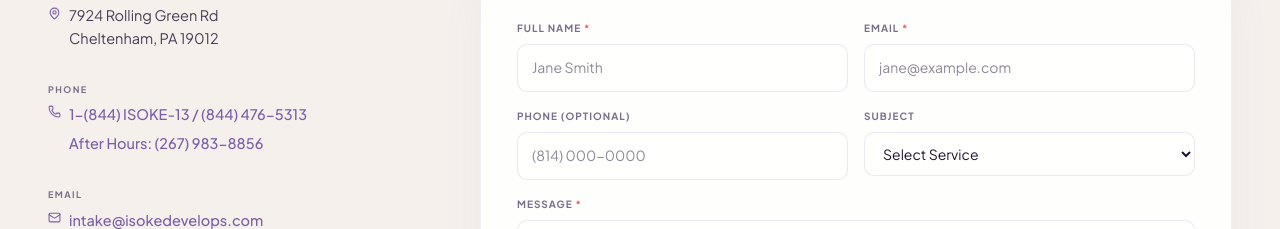
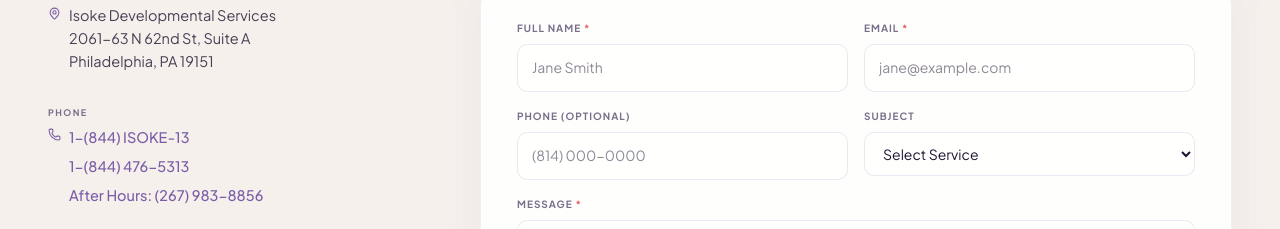
Before and after one commit to gridhouse-digital/Isoke-developmental-services, a React (Vite) app: page /contact in a window 1280 px wide. Shown: the part 387-616 px from the top of the page. Built offline with nearby package versions, Linux system fonts and the light colour scheme.

Commit message:
Update contact information and address in multiple files; enhance .gitignore for environment and test artifacts.

```diff
--- a/index.html
+++ b/index.html
@@ -53,14 +53,14 @@
           "url": "https://isokedevelops.com",
           "logo": "https://isokedevelops.com/isoke logo.png",
           "image": "https://isokedevelops.com/og-image.png",
-          "telephone": "(844) 476-5313",
+          "telephone": "1-(844) ISOKE-13, 1-(844) 476-5313",
           "email": "intake@isokedevelops.com",
           "address": {
             "@type": "PostalAddress",
-            "streetAddress": "7924 Rolling Green Rd",
-            "addressLocality": "Cheltenham",
+            "streetAddress": "2061-63 N 62nd St, Suite A",
+            "addressLocality": "Philadelphia",
             "addressRegion": "PA",
-            "postalCode": "19012",
+            "postalCode": "19151",
             "addressCountry": "US"
           },
           "geo": {
--- a/src/data/services.ts
+++ b/src/data/services.ts
@@ -29,7 +29,7 @@
       'Peer relationship building',
     ],
     whoItHelps:
-      'Adults and youth with intellectual or developmental disabilities who want to build meaningful connections and participate actively in their communities.',
+      'Adults with intellectual or developmental disabilities who want to build meaningful connections and participate actively in their communities.',
     details:
       'Our Community Participation Support service is built around the belief that every person deserves a rich, connected life. We work alongside individuals to identify their interests — whether that\'s sports, the arts, volunteering, or simply exploring their neighborhood — and create structured opportunities to engage safely and confidently. Our trained staff provide one-on-one or small-group support, offering guidance and encouragement every step of the way. Over time, participants build independence, social confidence, and lasting friendships that extend well beyond our services.',
   },
--- a/src/sections/Contact.tsx
+++ b/src/sections/Contact.tsx
@@ -3,12 +3,18 @@
 import { FadeIn } from '../components/FadeIn';
 
 const contactDetails = [
-  { icon: MapPin, label: 'Address',        value: '7924 Rolling Green Rd\nCheltenham, PA 19012' },
   {
-    icon: Phone, label: 'Phone',
+    icon: MapPin,
+    label: 'Address',
+    value: 'Isoke Developmental Services\n2061-63 N 62nd St, Suite A\nPhiladelphia, PA 19151',
+  },
+  {
+    icon: Phone,
+    label: 'Phone',
     lines: [
-      { text: '1-(844) ISOKE-13 / (844) 476-5313', href: 'tel:+18444765313' },
-      { text: 'After Hours: (267) 983-8856',        href: 'tel:+12679838856' },
+      { text: '1-(844) ISOKE-13', href: 'tel:+18444765313' },
+      { text: '1-(844) 476-5313', href: 'tel:+18444765313' },
+      { text: 'After Hours: (267) 983-8856', href: 'tel:+12679838856' },
     ],
   },
   { icon: Mail,   label: 'Email',          value: 'intake@isokedevelops.com', href: 'mailto:intake@isokedevelops.com' },
--- a/src/sections/Footer.tsx
+++ b/src/sections/Footer.tsx
@@ -109,11 +109,15 @@
           <div>
             <p style={{ fontSize: 10, fontWeight: 700, letterSpacing: '0.14em', textTransform: 'uppercase' as const, color: '#B89FD8', marginBottom: 20 }}>Contact</p>
             <ul style={{ listStyle: 'none', padding: 0, margin: 0, display: 'flex', flexDirection: 'column' as const, gap: 12 }}>
-              <li style={{ fontSize: 13, lineHeight: 1.55, color: 'rgba(255,255,255,0.7)' }}>7924 Rolling Green Rd<br />Cheltenham, PA 19012</li>
+              <li style={{ fontSize: 13, lineHeight: 1.55, color: 'rgba(255,255,255,0.7)' }}>
+                Isoke Developmental Services<br />
+                2061-63 N 62nd St, Suite A<br />
+                Philadelphia, PA 19151
+              </li>
               <li><a href="tel:+18444765313" style={{ fontSize: 13, color: 'rgba(255,255,255,0.7)', textDecoration: 'none', transition: 'color 0.18s' }}
                 onMouseEnter={e => (e.currentTarget as HTMLAnchorElement).style.color = '#E8956D'}
                 onMouseLeave={e => (e.currentTarget as HTMLAnchorElement).style.color = 'rgba(255,255,255,0.7)'}
-              >(844) 476-5313</a></li>
+              >1-(844) 476-5313</a></li>
               <li><a href="mailto:intake@isokedevelops.com" style={{ fontSize: 13, color: 'rgba(255,255,255,0.7)', textDecoration: 'none', transition: 'color 0.18s' }}
                 onMouseEnter={e => (e.currentTarget as HTMLAnchorElement).style.color = '#E8956D'}
                 onMouseLeave={e => (e.currentTarget as HTMLAnchorElement).style.color = 'rgba(255,255,255,0.7)'}
```
Also changed, not shown: 1 other file (tests, documents, lock files or other folders).
